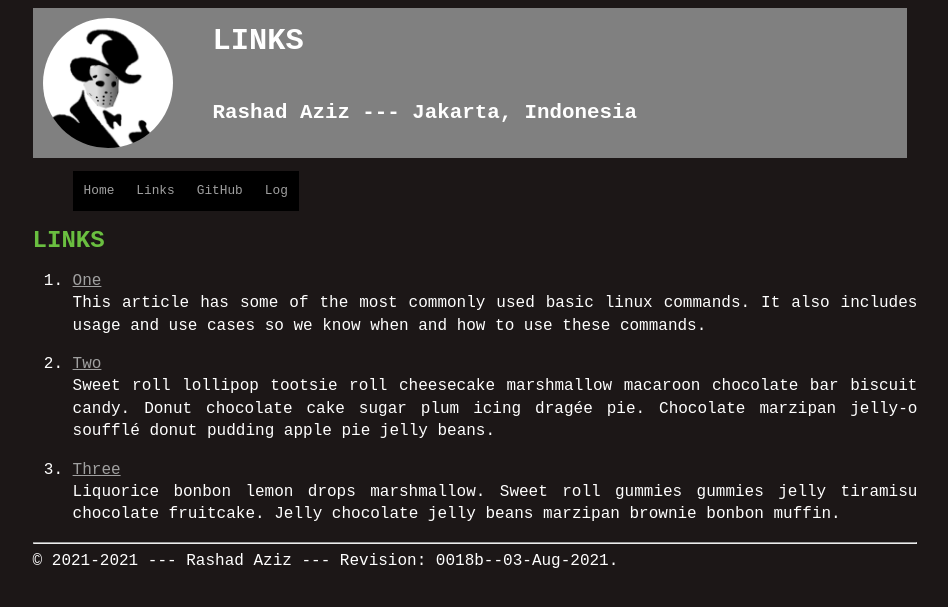
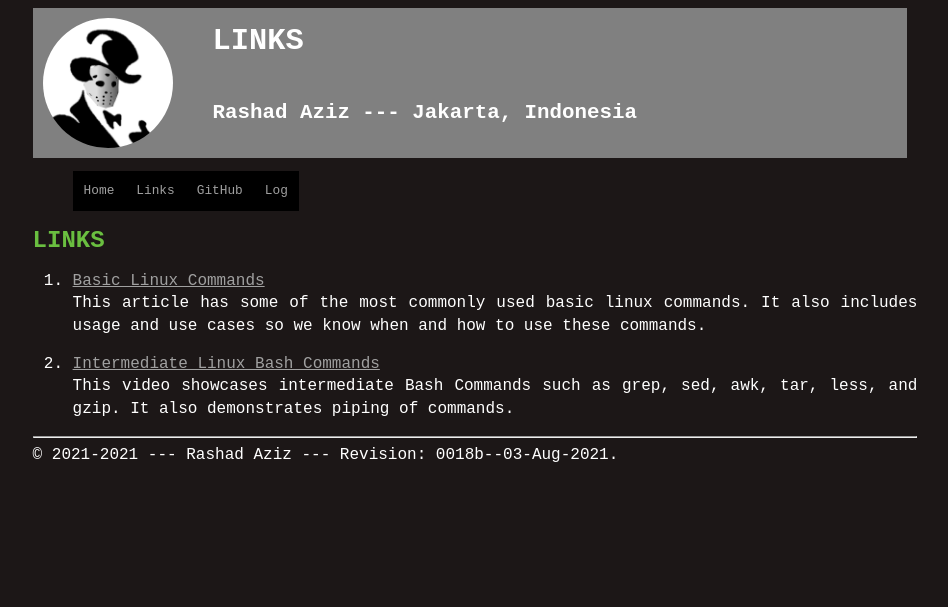
Before and after one commit to rashadaziz/os212, a Jekyll site: the page built from links.md, in a window 1280 px wide. Shown: the top 607 px of the page, without its empty margins (165-1113 px from the left). Built offline with Jekyll 4.4.1, drawn with Linux system fonts in a browser that asks for light colours; our own code applies the rules of GitHub Pages for plain Markdown files.

Commit message:
update links

```diff
--- a/links.md
+++ b/links.md
@@ -4,16 +4,10 @@ permalink: /LINKS/
 
 # LINKS
 
-1. [One](https://www.hostinger.com/tutorials/linux-commands)<br>
+1. [Basic Linux Commands](https://www.hostinger.com/tutorials/linux-commands)<br>
 This article has some of the most commonly used basic linux commands.
 It also includes usage and use cases so we know when and how to use these commands.
 
-2. [Two](https://en.wikipedia.org/wiki/2)<br>
-Sweet roll lollipop tootsie roll cheesecake marshmallow macaroon chocolate bar biscuit candy.
-Donut chocolate cake sugar plum icing dragée pie.
-Chocolate marzipan jelly-o soufflé donut pudding apple pie jelly beans.
-
-3. [Three](https://en.wikipedia.org/wiki/3)<br>
-Liquorice bonbon lemon drops marshmallow.
-Sweet roll gummies gummies jelly tiramisu chocolate fruitcake.
-Jelly chocolate jelly beans marzipan brownie bonbon muffin.
+2. [Intermediate Linux Bash Commands](https://www.youtube.com/watch?v=yCTnihfbPCo)<br>
+This video showcases intermediate Bash Commands such as grep, sed, awk, tar, less, and gzip.
+It also demonstrates piping of commands.
```
